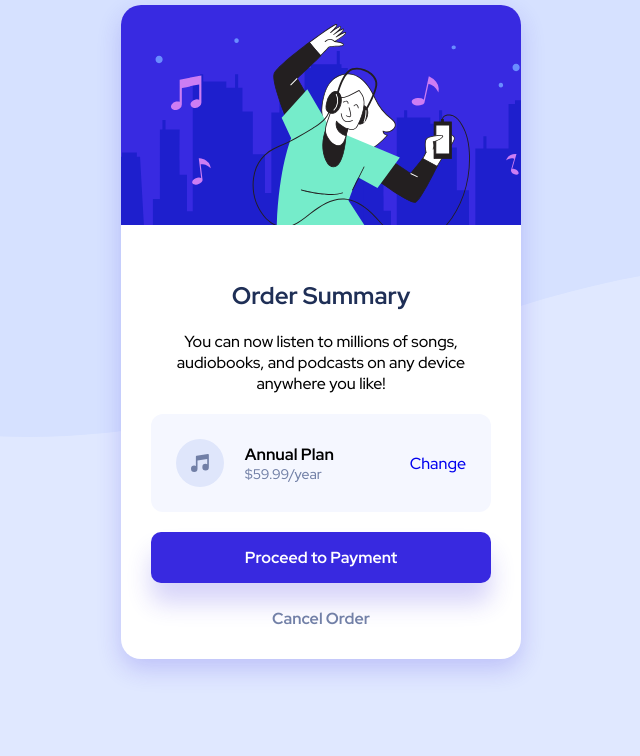
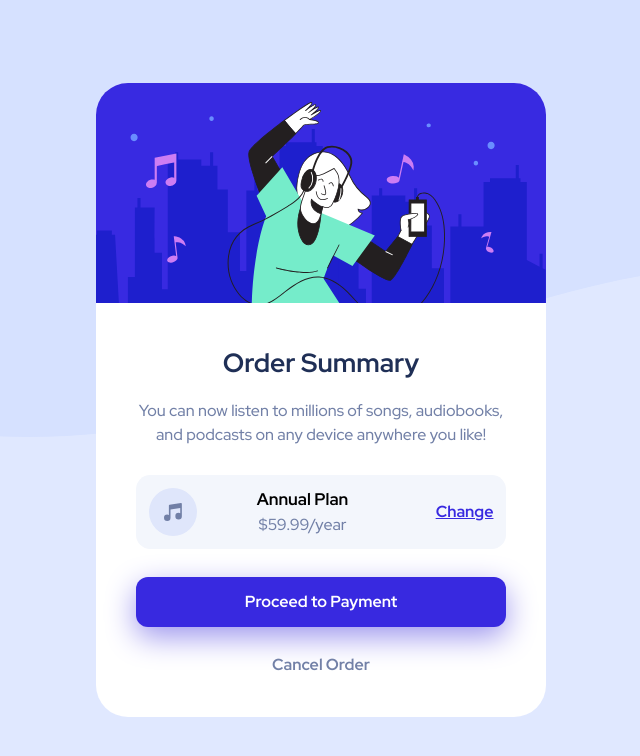
Before and after one commit to lucaspoggers/order-summary-component, a plain HTML site: page index.html in a window 1280 px wide. Shown: the whole page, without its empty margins (319-959 px from the left). Drawn offline with Linux system fonts and the light colour scheme.

Commit message:
redid al css

```diff
--- a/index.html
+++ b/index.html
@@ -4,21 +4,21 @@
   <meta charset="UTF-8">
   <meta name="viewport" content="width=device-width, initial-scale=1.0"> <!-- displays site properly based on user's device -->
 
-  <link rel="icon" type="image/png" sizes="32x32" href="favicon-32x32.png">
+  <link rel="icon" type="image/png" sizes="32x32" href="images/favicon-32x32.png">
   <link rel="stylesheet" href="styles.css">
   <title>Frontend Mentor | Order summary card</title>
 </head>
 <body>
 
   <div class="container">
-    <img src="illustration-hero.svg" alt='hero image' class="hero-image">
-    <div class="card">
-      <h2>Order Summary</h2>
-      <anywhere>You can now listen to millions of songs, <br> audiobooks, and podcasts on any
-        device <br>anywhere you like!</p>
+    <img src="images/illustration-hero.svg" alt='hero image' class="hero-image">
+    <div class="content">
+      <h2 class="title">Order Summary</h2>
+      <p>You can now listen to millions of songs, audiobooks, and podcasts on any
+        device anywhere you like!</p>
 
       <div class="plan-box">
-          <img src="icon-music.svg" alt="music icon">
+          <img src="images/icon-music.svg" alt="music icon">
 
           <div class="plan-price">
             <h3>Annual Plan</h3>
--- a/styles.css
+++ b/styles.css
@@ -1,87 +1,174 @@
+
+
+
     @import url('https://fonts.googleapis.com/css2?family=Red+Hat+Display:wght@500;700;900&display=swap');
 
-*{
-    box-sizing: border-box;
-    margin: 0;
-    padding: 0;
+    /* colors*/
+    :root{
+        --pale-blue: hsl(225, 100%, 94%);
+        --bright-blue: hsl(245, 75%, 52%);
+        --very-pale-blue: hsl(225, 100%, 98%);
+        --desaturaded-blue:hsl(224, 23%, 55%);
+        --dark-blue:hsl(223, 47%, 23%);
     }
 
 
-body{
-    font-family: 'Red Hat Display', sans-serif;
-    background-image: url(pattern-background-desktop.svg);
-    background-repeat: no-repeat;
-    background-color: hsl(225, 100%, 94%);
-    max-height: 100vh;
+
+
+
+
+    /*
+      1. Use a more-intuitive box-sizing model.
+    */
+    *, *::before, *::after {
+        box-sizing: border-box;
+      }
+      /*
+        2. Remove default margin
+      */
+      * {
+        margin: 0;
+      }
+      /*
+        3. Allow percentage-based heights in the application
+      */
+      html, body {
+        height: 100%;
+      }
+      /*
+        Typographic tweaks!
+        4. Add accessible line-height
+        5. Improve text rendering
+      */
+      body {
+        line-height: 1.5;
+        -webkit-font-smoothing: antialiased;
+      }
+      /*
+        6. Improve media defaults
+      */
+      img, picture, video, canvas, svg {
+        display: block;
+        max-width: 100%;
+      }
+      /*
+        7. Remove built-in form typography styles
+      */
+      input, button, textarea, select {
+        font: inherit;
+      }
+      /*
+        8. Avoid text overflows
+      */
+      p, h1, h2, h3, h4, h5, h6 {
+        overflow-wrap: break-word;
       }
 
 
-.container{
-    max-width: 400px;
-    border-radius: 20px;
-    background-color: white;
-    margin: auto;
-    margin-top: 5px;
-    overflow: hidden;
-    box-shadow: 0 10px 25px hsl(245, 75%, 52%, 0.20)
+
+    body{
+        display: flex;
+        align-items: center;
+        justify-content: center;
+        background-image: url(images/pattern-background-mobile.svg);
+        background-repeat: no-repeat;
+        background-color: var(--pale-blue);
+        margin: 1rem;
+        font-family: 'Red Hat Display', sans-serif;
     }
 
-.card{
+    .container{
+        background-color: white;
+        border-radius: 2rem;
+        overflow: hidden;
+        max-width: 450px;
+    }
+
+
+    .content{
+        padding: 1.8rem;
+        display: grid;
+        align-items: center;
+        justify-content: center;
+        gap: 1rem;
         text-align: center;
-    padding: 30px;
-    display: flex;
-    flex-direction: column;
     }
 
 
     h2{
-    margin: 20px 0;
+        color: var(--dark-blue);
+        font-size: 1.65rem;
         font-weight: 700;
-    color:hsl(223, 47%, 23%);
     }
 
     p{
-    color:hsl(224, 23%, 55%);
+        font-size: 1rem;
+        color: var(--desaturaded-blue);
     }
 
+
     .plan-box{
-    background-color: hsl(225, 100%, 98%);
         display: flex;
-    font-size: 16px;
+        background-color: hsl(220, 60%, 97%);
+        margin: 0.75rem 0;
+        padding: 0.785rem;
+        border-radius: .89rem;
+        align-items: center;
         justify-content: space-between;
-    align-items: center;
-    border-radius: 12px;
-    padding: 25px;
-    margin: 20px 0;
+        flex-wrap: wrap;
     }
 
-.plan-box .plan-price{
-    margin-right: 55px;
-    text-align: left;
-    font-size: 14px;
+
+    .plan-price{
+        font-size: 0.90rem;
+        margin-right: 1.7rem;
     }
 
     .plan-box a{
+        color: var(--bright-blue);
+        font-weight: 700;
+    }
+
+    .plan-box a:hover{
+       color: hsl(245, 75%, 70%);
        text-decoration: none;
-
     }
 
 
     .btn-1{
-    display: block;
-    background-color: hsl(245, 75%, 52%);
+        text-decoration: none;
+        background-color: var(--bright-blue);
         color: white;
-    text-decoration: none;
-    padding: 15px 0;
         font-weight: 700;
-    margin-bottom: 25px;
-    border-radius: 10px;
-    box-shadow: 0 20px 25px hsl(245, 75%, 52%, 0.20);
+        border-radius: 0.75rem;
+        padding: 0.80rem;
+        box-shadow: 0 10px 30px hsl(245, 72%, 76%);
+    }
+
+    .btn-1:hover{
+        background-color:hsl(245, 75%, 70%);
     }
 
     .btn-2{
-    color:hsl(224, 23%, 55%);
         text-decoration: none;
         font-weight: 700;
+        color: var(--desaturaded-blue);
+        margin-top: 10px;
+    }
 
+    .btn-2:hover{
+        color: var(--dark-blue);
     }
+
+    @media (min-width: 500px){
+        body{
+            background-image: url(images/pattern-background-desktop.svg);
+            background-repeat: no-repeat;
+            background-color: var(--pale-blue);
+            margin: 0;
+        }
+
+        .content{
+            padding: 2.5rem;
+        }
+    }
```
Also changed, not shown: images/favicon-32x32.png (renamed from favicon-32x32.png), images/icon-music.svg (renamed from icon-music.svg), images/illustration-hero.svg (renamed from illustration-hero.svg), images/pattern-background-desktop.svg (renamed from pattern-background-desktop.svg), images/pattern-background-mobile.svg (renamed from pattern-background-mobile.svg). Lines whose indentation alone changed are shown as unchanged.
